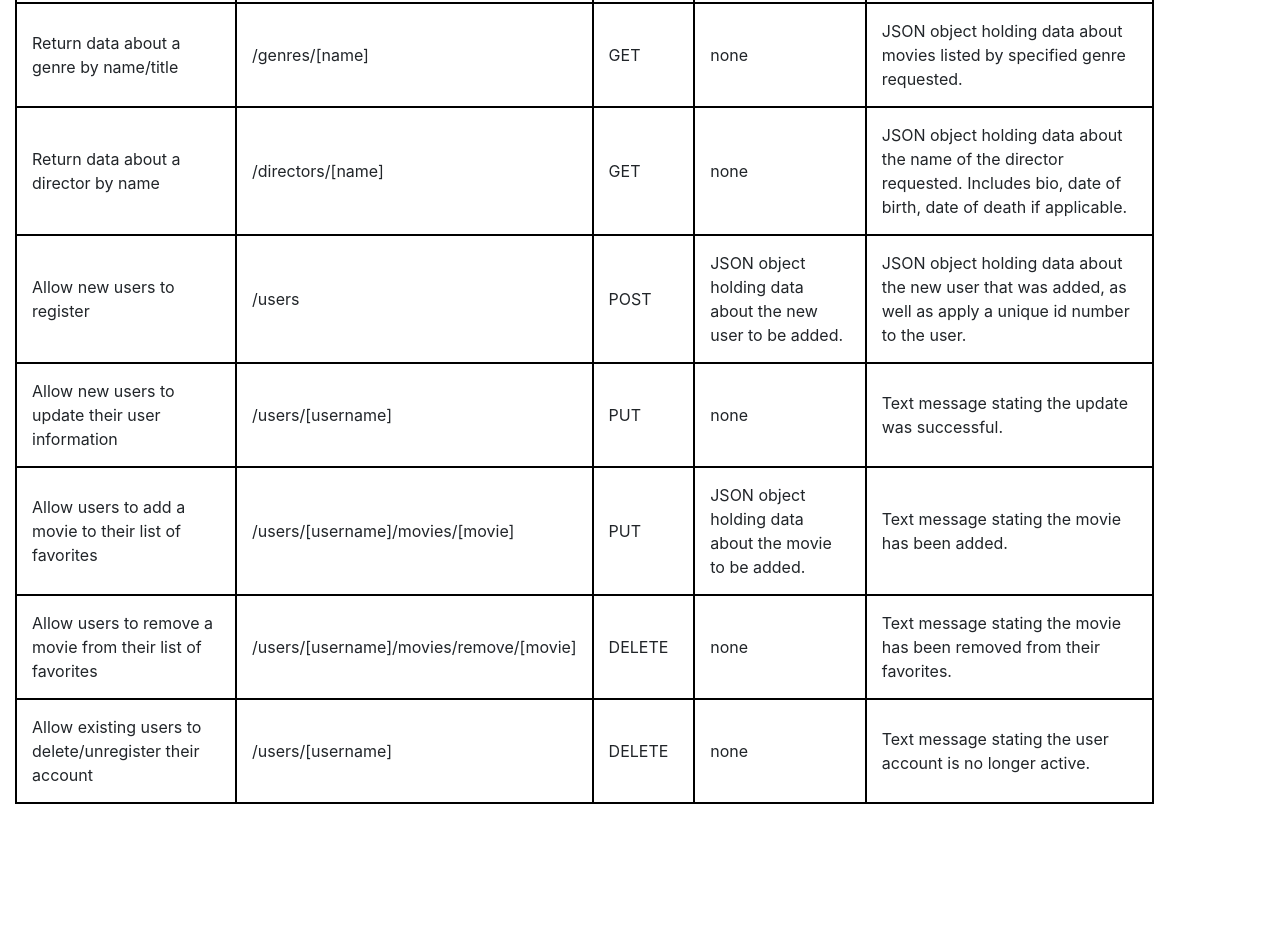
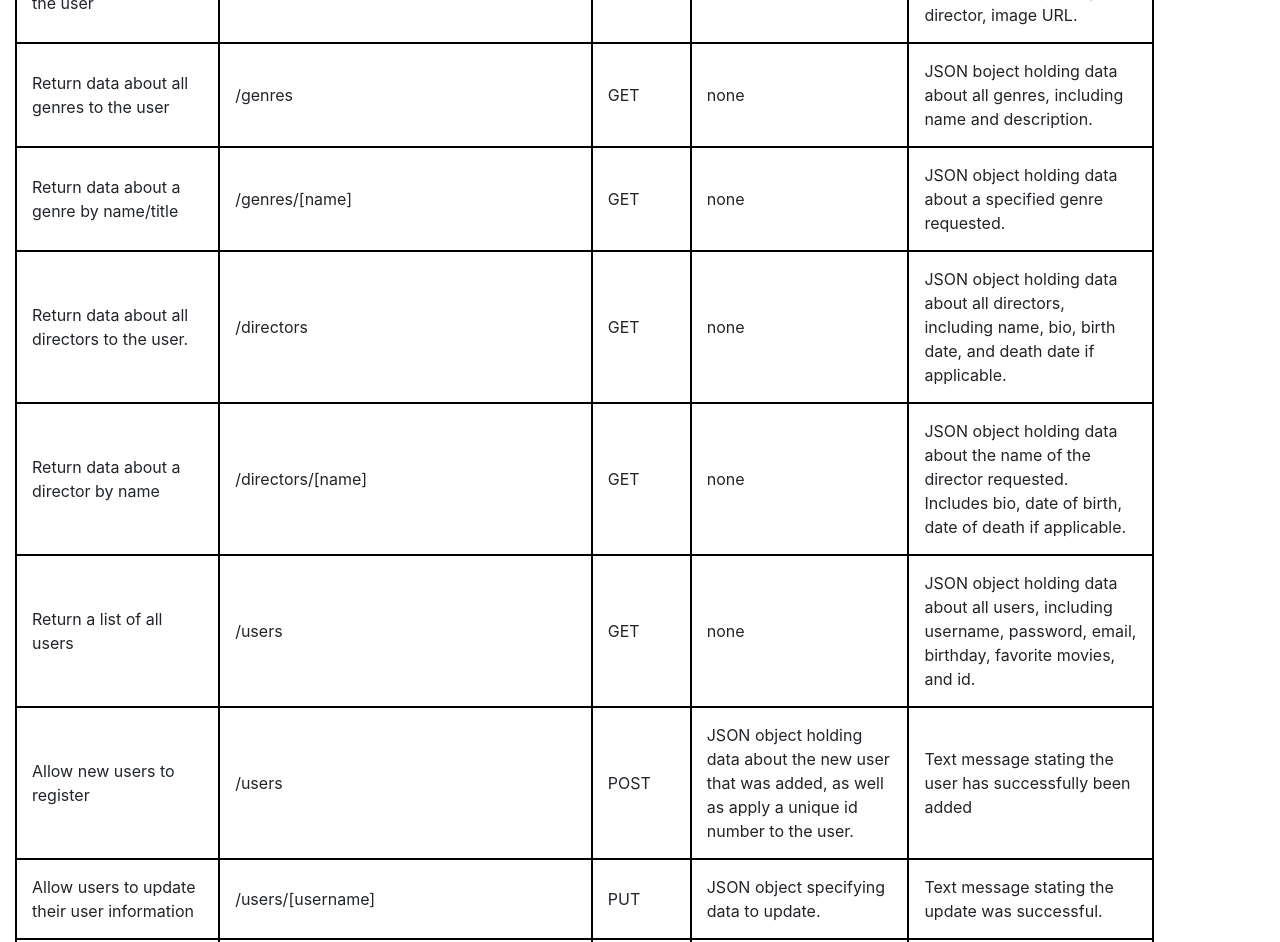
Before and after one commit to evandersloot/movie-api, a website: page public/documentation.html in a window 1280 px wide. Shown: the part 508-1450 px from the top of the page. Before the commit the page ends 1327 px from the top, so only its background shows below. Drawn offline with nearby package versions, Linux system fonts and the light colour scheme.

Commit message:
updated documentation for FlixSpotter app

```diff
--- a/public/documentation.html
+++ b/public/documentation.html
@@ -5,7 +5,7 @@
       <meta charset="utf-8">
       <meta name="viewport" content="width=device-width, initial-scale=1">
       <title>Movie API Documentation</title>
-      <link rel="shortcut icon" href="./img/movies-icon.png" type="image/ico" />
+      <link rel="shortcut icon" href="img/movies-icon.png" type="image/ico" />
       <link rel="stylesheet" href="https://maxcdn.bootstrapcdn.com/bootstrap/4.0.0/css/bootstrap.min.css" integrity="sha384-Gn5384xqQ1aoWXA+058RXPxPg6fy4IWvTNh0E263XmFcJlSAwiGgFAW/dAiS6JXm" crossorigin="anonymous">
       <link rel="stylesheet" href="css/styles.css"/>
     </head>
@@ -13,8 +13,9 @@
       <header class="api-info">
         <h1> Movie API Documentation </h1>
         <p> The application will be built using Node.js on the server-side of a movie web application. </p>
+        <p> The application will utilize MongoDB for storing data and Monngoose for the Business Logic Layer.</p>
         <p> This interactive web application will allow users to sign up, build/edit a profile, and compile a list of their favorite movies </p>
-        <p> Once a user is signed up, the application will give users access to information about movie genres, directors, and movies themselve. </p>
+        <p> Once a user is signed up, the application will give users access to information about movie genres, directors, and movies themselves. </p>
       </header>
       <div class="table-wrapper">
         <h2>URL EndPoints and Methods used in API</h2>
@@ -44,11 +45,25 @@
               <td>JSON object holding data about a single movie. Includes description, genre, director, image URL.</td>
             </tr>
             <tr>
+              <td>Return data about all genres to the user</td>
+              <td>/genres</td>
+              <td>GET</td>
+              <td>none</td>
+              <td>JSON boject holding data about all genres, including name and description.</td>
+            </tr>
+            <tr>
               <td>Return data about a genre by name/title</td>
               <td>/genres/[name]</td>
               <td>GET</td>
               <td>none</td>
-              <td>JSON object holding data about movies listed by specified genre requested.</td>
+              <td>JSON object holding data about a specified genre requested.</td>
+            </tr>
+            <tr>
+              <td>Return data about all directors to the user.</td>
+              <td>/directors</td>
+              <td>GET</td>
+              <td>none</td>
+              <td>JSON object holding data about all directors, including name, bio, birth date, and death date if applicable.</td>
             </tr>
             <tr>
               <td>Return data about a director by name</td>
@@ -58,29 +73,35 @@
               <td>JSON object holding data about the name of the director requested. Includes bio, date of birth, date of death if applicable.</td>
             </tr>
             <tr>
+              <td>Return a list of all users</td>
+              <td>/users</td>
+              <td>GET</td>
+              <td>none</td>
+              <td>JSON object holding data about all users, including username, password, email, birthday, favorite movies, and id.</td>
+            <tr>
               <td>Allow new users to register</td>
               <td>/users</td>
               <td>POST</td>
-              <td>JSON object holding data about the new user to be added.</td>
               <td>JSON object holding data about the new user that was added, as well as apply a unique id number to the user.</td>
+              <td>Text message stating the user has successfully been added</td>
             </tr>
             <tr>
-              <td>Allow new users to update their user information</td>
+              <td>Allow users to update their user information</td>
               <td>/users/[username]</td>
               <td>PUT</td>
-              <td>none</td>
+              <td>JSON object specifying data to update.</td>
               <td>Text message stating the update was successful.</td>
             </tr>
             <tr>
               <td>Allow users to add a movie to their list of favorites</td>
-              <td>/users/[username]/movies/[movie]</td>
+              <td>/users/[username]/movies/[movieID]</td>
               <td>PUT</td>
               <td>JSON object holding data about the movie to be added.</td>
               <td>Text message stating the movie has been added.</td>
             </tr>
             <tr>
               <td>Allow users to remove a movie from their list of favorites</td>
-              <td>/users/[username]/movies/remove/[movie]</td>
+              <td>/users/[username]/movies/remove/[movieID]</td>
               <td>DELETE</td>
               <td>none</td>
               <td>Text message stating the movie has been removed from their favorites.</td>
```
